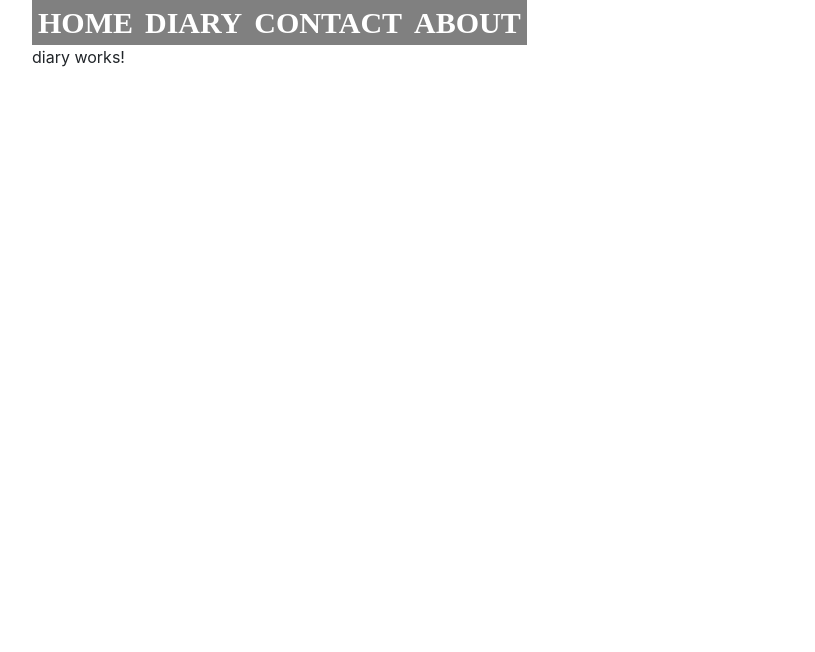
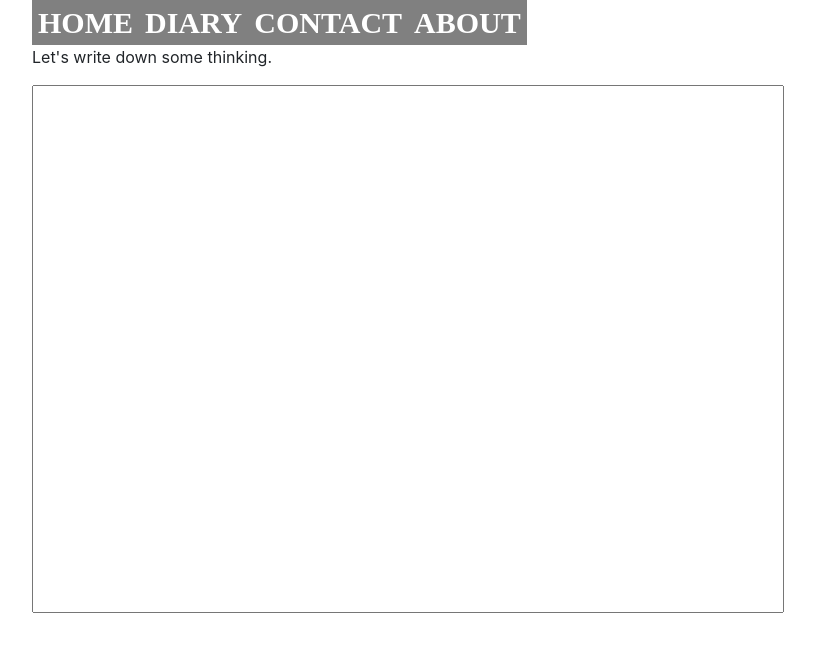
Before and after one commit to ellenchenzl/EveryDay-todo-App, an Angular app in the folder todo-app/: page /Diary in a window 1280 px wide. Shown: the top 652 px of the page, without its empty margins (53-868 px from the left). Built offline with nearby package versions, Linux system fonts and the light colour scheme; a web font is replaced by a local one.

Commit message:
add the diary page

```diff
--- a/todo-app/src/app/diary/diary.component.css
+++ b/todo-app/src/app/diary/diary.component.css
@@ -0,0 +1,4 @@
+.form-table{
+	display: block;
+	padding:250px;
+}
--- a/todo-app/src/app/diary/diary.component.html
+++ b/todo-app/src/app/diary/diary.component.html
@@ -1,10 +1,8 @@
-<p>diary works!</p>
-<!-- <div class="container">
-  <ul>
-    <li><a href="#home">Home</a></li>
-    <li><a href="#diary">Diarrrrry</a></li>
-    <li><a href="#contact">Contact</a></li>
-    <li><a href="#about">About</a></li>
-  </ul>
+<p> Let's write down some thinking.</p>
 
-</div> -->
+
+<form>
+	 <div>
+        <input type="text" #Diary class="form-table"  ngModel>
+    </div>
+</form>
--- a/todo-app/src/app/diary/diary.component.ts
+++ b/todo-app/src/app/diary/diary.component.ts
@@ -10,6 +10,20 @@ export class DiaryComponent implements OnInit {
   constructor() { }
 
   ngOnInit() {
-  }
+	}
+
+
+   todoArray=[] ;
+
+   todo;
+
+   addTodo(value){
+   if (value !=""){
+   		this.todoArray.push(value)
+   		}
+   else{
+   		alert(" List cannot be Empty!")
+   		}
+   }
 
 }
```
